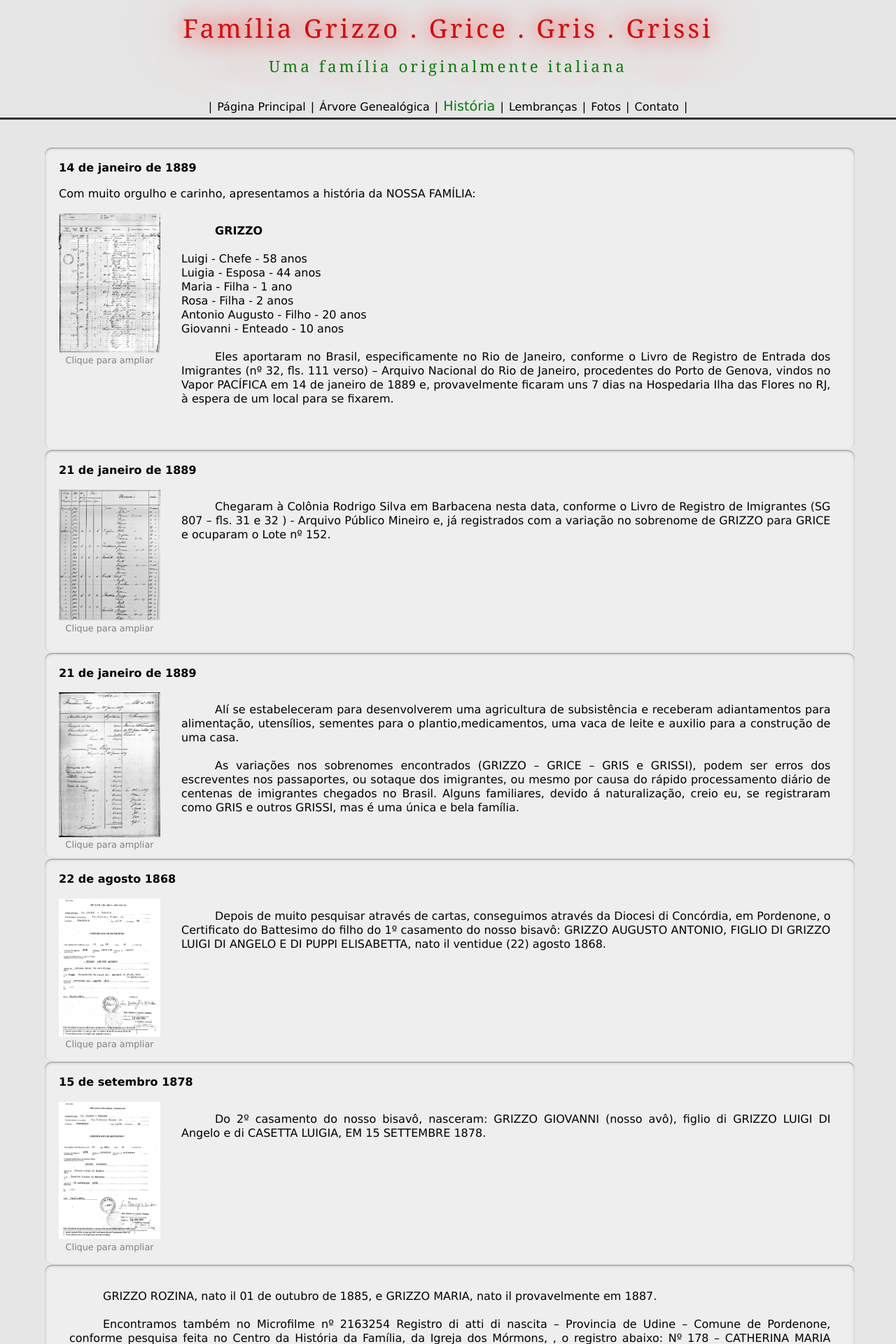
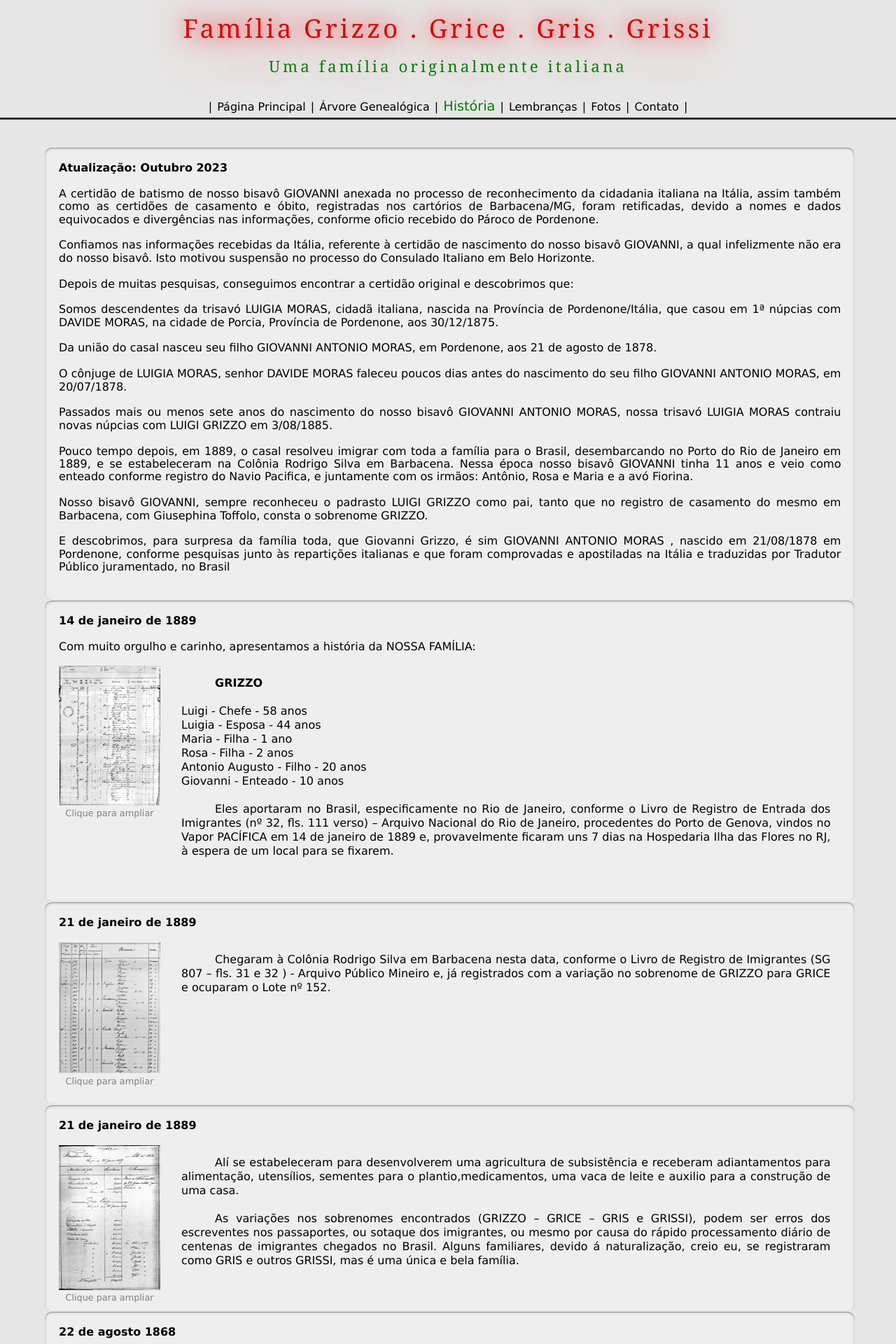
Before and after one commit to criscmaia/SiteGrissi, a PHP site: page /historia.php in a window 1280 px wide. Shown: the top 1920 px of the page at 70% size. Run offline with PHP 8.4, Linux system fonts and the light colour scheme; some libraries are stand-ins or nearby versions.

Commit message:
Update historia.php
Atualização: Outubro 2023

```diff
--- a/historia.php
+++ b/historia.php
@@ -1,7 +1,34 @@
 <?php require("includes/helpers.php"); ?>
 
 <?php render("header", ["title" => "História"]); ?>
-
+<div class="box">
+        <h2>Atualização: Outubro 2023</h2><br>
+    <p>A certidão de batismo de nosso bisavô GIOVANNI anexada no processo de reconhecimento da cidadania italiana na Itália, assim também como as certidões de casamento e óbito, registradas nos cartórios de Barbacena/MG, foram retificadas, devido a nomes e dados equivocados e divergências nas informações, conforme oficio recebido do Pároco de Pordenone.</p><br>
+    <p>Confiamos nas informações recebidas da Itália, referente à certidão de nascimento do nosso bisavô GIOVANNI, a qual infelizmente não era do nosso bisavô. Isto motivou suspensão no processo do Consulado Italiano em Belo Horizonte.</p><br>
+    <p>Depois de muitas pesquisas, conseguimos encontrar a certidão original e descobrimos que:</p><br>
+    <p>Somos descendentes da trisavó LUIGIA MORAS, cidadã italiana, nascida na Província
+de Pordenone/Itália, que casou em 1ª núpcias com DAVIDE MORAS, na cidade de
+Porcia, Província de Pordenone, aos 30/12/1875.</p><br>
+    <p>Da união do casal nasceu seu filho GIOVANNI ANTONIO MORAS, em Pordenone, aos
+21 de agosto de 1878.</p><br>
+    <p>O cônjuge de LUIGIA MORAS, senhor DAVIDE MORAS faleceu poucos dias antes do
+nascimento do seu filho GIOVANNI ANTONIO MORAS, em 20/07/1878.</p><br>
+    <p>Passados mais ou menos sete anos do nascimento do nosso bisavô GIOVANNI
+ANTONIO MORAS, nossa trisavó LUIGIA MORAS contraiu novas núpcias com LUIGI
+GRIZZO em 3/08/1885.</p><br>
+    <p>Pouco tempo depois, em 1889, o casal resolveu imigrar com toda a família para o
+Brasil, desembarcando no Porto do Rio de Janeiro em 1889, e se estabeleceram na
+Colônia Rodrigo Silva em Barbacena. Nessa época nosso bisavô GIOVANNI tinha 11
+anos e veio como enteado conforme registro do Navio Pacifica, e juntamente com os
+irmãos: Antônio, Rosa e Maria e a avó Fiorina.</p><br>
+    <p>Nosso bisavô GIOVANNI, sempre reconheceu o padrasto LUIGI GRIZZO como pai,
+tanto que no registro de casamento do mesmo em Barbacena, com Giusephina
+Toffolo, consta o sobrenome GRIZZO.</p><br>
+    <p>E descobrimos, para surpresa da família toda, que Giovanni Grizzo, é sim GIOVANNI
+ANTONIO MORAS , nascido em 21/08/1878 em Pordenone, conforme pesquisas junto
+às repartições italianas e que foram comprovadas e apostiladas na Itália e traduzidas
+por Tradutor Público juramentado, no Brasil</p><br>
+</div>
 <div class="box">
     <h2>14 de janeiro de 1889</h2><br>
     <p>Com muito orgulho e carinho, apresentamos a história da NOSSA FAMÍLIA:</p><br>
```
